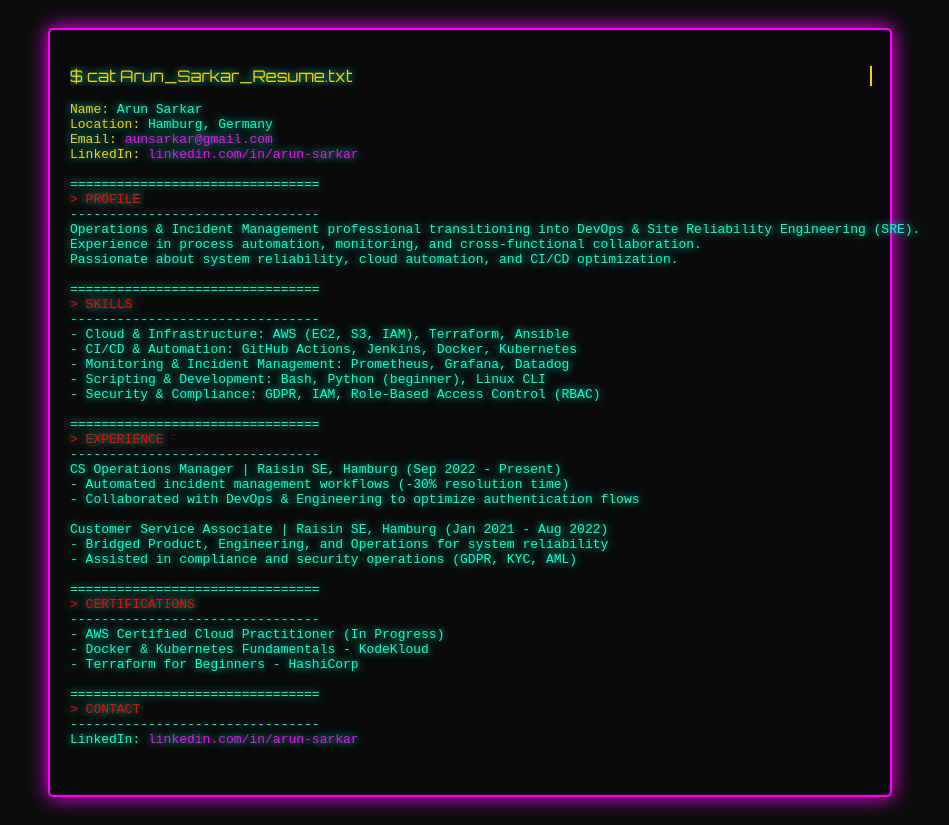
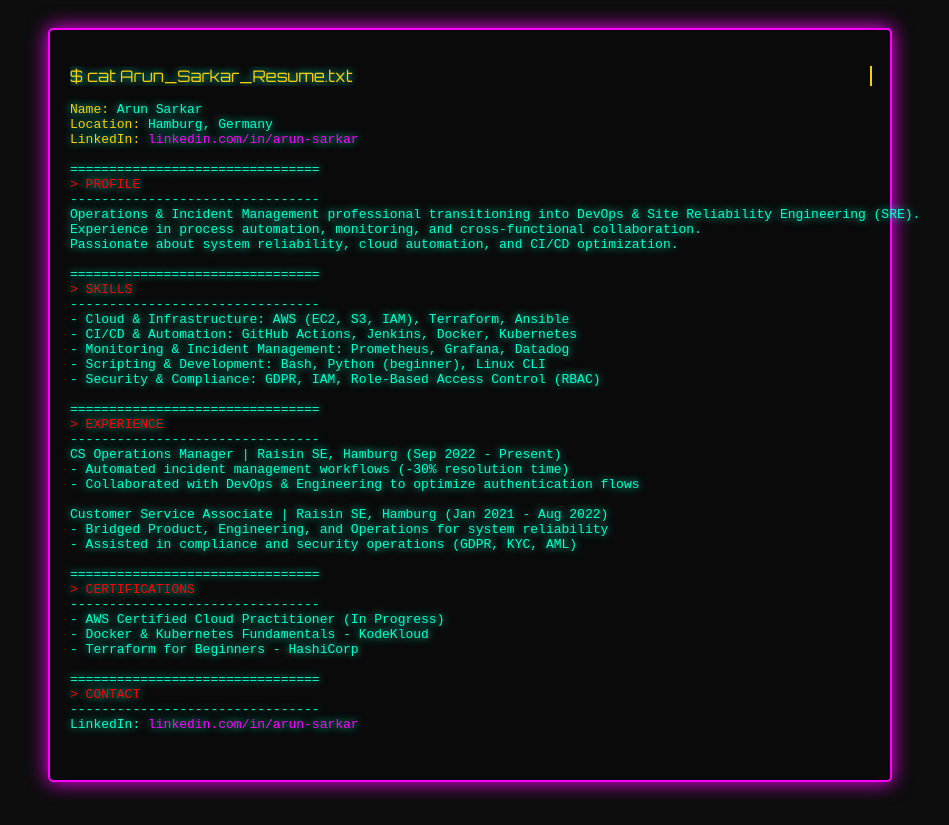
Before and after one commit to aunsarkar/NHNT, a plain HTML site: page index.html in a window 1280 px wide. Shown: the whole page, without its empty margins (170-1119 px from the left). Drawn offline with Linux system fonts and the light colour scheme.

Commit message:
update to Orbitron neon style remove email

```diff
--- a/index.html
+++ b/index.html
@@ -55,7 +55,6 @@
         <pre>
 <span style="color: #ffcc00;">Name:</span> Arun Sarkar
 <span style="color: #ffcc00;">Location:</span> Hamburg, Germany
-<span style="color: #ffcc00;">Email:</span> <a href="mailto:aunsarkar@gmail.com">aunsarkar@gmail.com</a>
 <span style="color: #ffcc00;">LinkedIn:</span> <a href="https://www.linkedin.com/in/arun-sarkar/" target="_blank">linkedin.com/in/arun-sarkar</a>
 
 ================================
```
